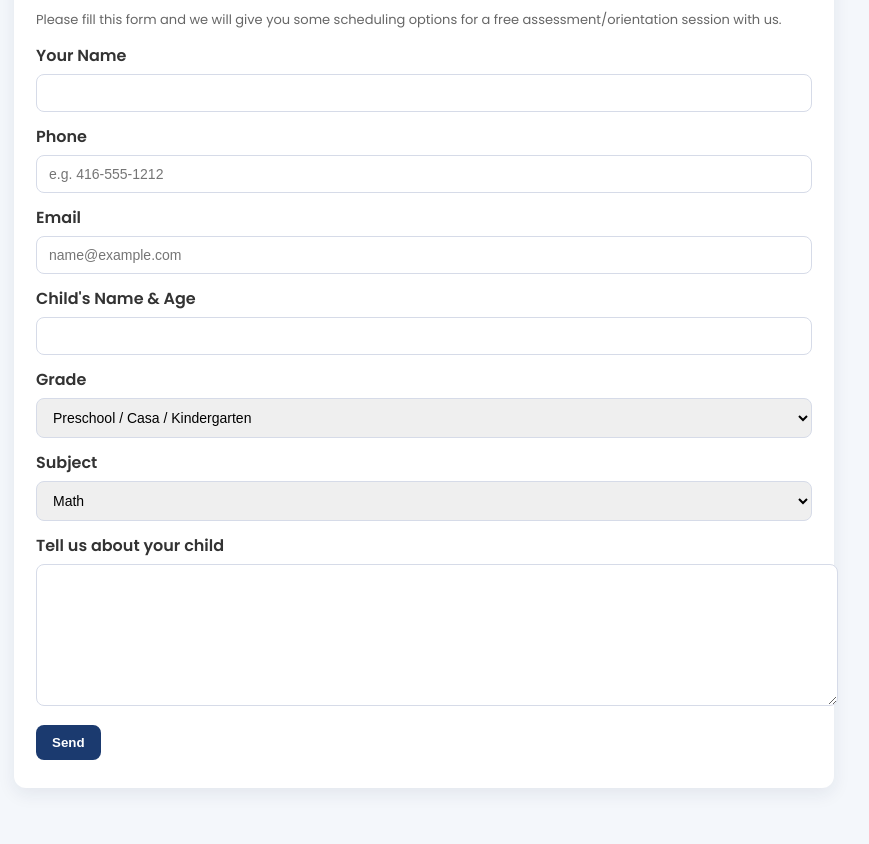
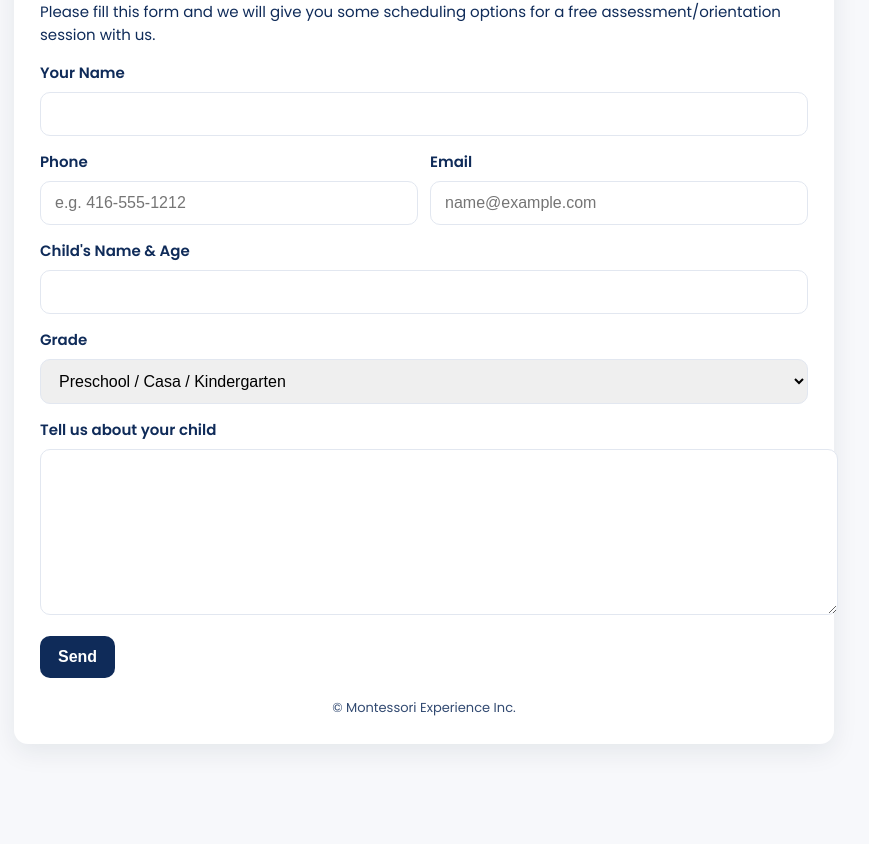
Before and after one commit to mxlinc/mx_app, a plain HTML site: page templates/contact.html in a window 1280 px wide. Shown: the part 123-967 px from the top of the page, without its empty margins (216-1085 px from the left). After the commit the page ends 913 px from the top, so only its background shows below. Drawn offline with Linux system fonts and the light colour scheme.

Commit message:
twilio 3

```diff
--- a/templates/contact.html
+++ b/templates/contact.html
@@ -5,21 +5,30 @@
     <title>Contact Us - MX Learning</title>
     <link href="https://fonts.googleapis.com/css2?family=Poppins:wght@400;500;600&display=swap" rel="stylesheet">
     <style>
-        body { font-family: 'Poppins', sans-serif; background: #f4f7fb; margin:0; color:#222 }
-        .container { max-width:820px; margin:36px auto; padding:20px }
-        .card { background:#fff; border-radius:12px; box-shadow:0 6px 18px rgba(22,40,80,0.08); padding:22px }
-        h2 { color:#1b3a6f; margin-top:0 }
-        .row { display:flex; gap:12px; margin-bottom:12px }
+        :root{ --maroon:#5a0f1f; --navy:#0f2b59; --bg:#f7f8fb; --text:#122033 }
+        body { font-family: 'Poppins', sans-serif; background: var(--bg); margin:0; color:var(--text); -webkit-font-smoothing:antialiased; font-size:16px }
+        .container { max-width:820px; margin:28px auto; padding:18px }
+        .card { background:#fff; border-radius:14px; box-shadow:0 8px 26px rgba(16,32,56,0.08); padding:26px }
+        h2 { color:var(--maroon); margin-top:0; font-size:22px; letter-spacing:-0.2px }
+        .muted { color:var(--navy); font-size:15px; margin-top:6px }
+        .row { display:flex; gap:12px; margin-bottom:14px }
         .col { flex:1 }
-        .small-input { width:100%; padding:10px 12px; border:1px solid #d6dbe8; border-radius:8px; box-sizing:border-box }
-        label { display:block; font-weight:600; margin-bottom:6px; color:#333 }
-        input[type="text"], textarea, select { width:100%; padding:10px 12px; border:1px solid #d6dbe8; border-radius:8px; font-size:14px }
-        textarea { min-height:120px; resize:vertical }
-        .btn { background:#1b3a6f; color:white; border:none; padding:10px 16px; border-radius:8px; cursor:pointer; font-weight:600 }
-        .muted { color:#666; font-size:13px }
-        .message { margin-top:12px; font-size:14px }
-        .small { font-size:12px; color:#666 }
-        @media (max-width:640px){ .row { flex-direction:column } }
+        label { display:block; font-weight:600; margin-bottom:8px; color:var(--navy); font-size:15px }
+        .small-input { width:100%; padding:12px 14px; border:1px solid #e2e7f0; border-radius:10px; box-sizing:border-box; font-size:16px }
+        input[type="text"], textarea, select { width:100%; padding:12px 14px; border:1px solid #e2e7f0; border-radius:10px; font-size:16px }
+        textarea { min-height:140px; resize:vertical }
+        .btn { background:var(--navy); color:white; border:none; padding:12px 18px; border-radius:10px; cursor:pointer; font-weight:700; font-size:16px }
+        .btn:disabled { opacity:0.6; cursor:default }
+        .message { margin-top:12px; font-size:15px; color:var(--navy) }
+        .small { font-size:13px; color:#6b7280 }
+        .footer { font-size:13px; color:var(--navy); opacity:0.85 }
+        @media (max-width:640px){
+            body { font-size:18px }
+            .container { padding:14px; margin:18px auto }
+            .card { padding:20px }
+            .row { flex-direction:column }
+            .btn { width:100% }
+        }
     </style>
 </head>
 <body>
@@ -41,9 +50,6 @@
                         <label for="phone">Phone</label>
                         <input id="phone" name="phone" type="text" class="small-input" placeholder="e.g. 416-555-1212">
                     </div>
-                </div>
-
-                <div class="row">
                     <div class="col">
                         <label for="email">Email</label>
                         <input id="email" name="email" type="text" class="small-input" placeholder="name@example.com">
@@ -69,16 +75,7 @@
                     </div>
                 </div>
 
-                <div class="row">
-                    <div class="col">
-                        <label for="subject">Subject</label>
-                        <select id="subject" name="subject">
-                            <option>Math</option>
-                            <option>English</option>
-                            <option>Both Math & English</option>
-                        </select>
-                    </div>
-                </div>
+                <!-- Subject removed per design -->
 
                 <div class="row">
                     <div class="col">
@@ -93,6 +90,7 @@
                 </div>
                 <div style="height:6px"></div>
                 <div class="small"></div>
+                <div class="footer" style="text-align:center;margin-top:14px">© Montessori Experience Inc.</div>
             </form>
         </div>
     </div>
@@ -123,7 +121,6 @@
                 email: document.getElementById('email') ? document.getElementById('email').value : '',
                 child_name: document.getElementById('child_name').value,
                 grade: document.getElementById('grade').value,
-                subject: document.getElementById('subject').value,
                 about: document.getElementById('about').value
             };
 
```
